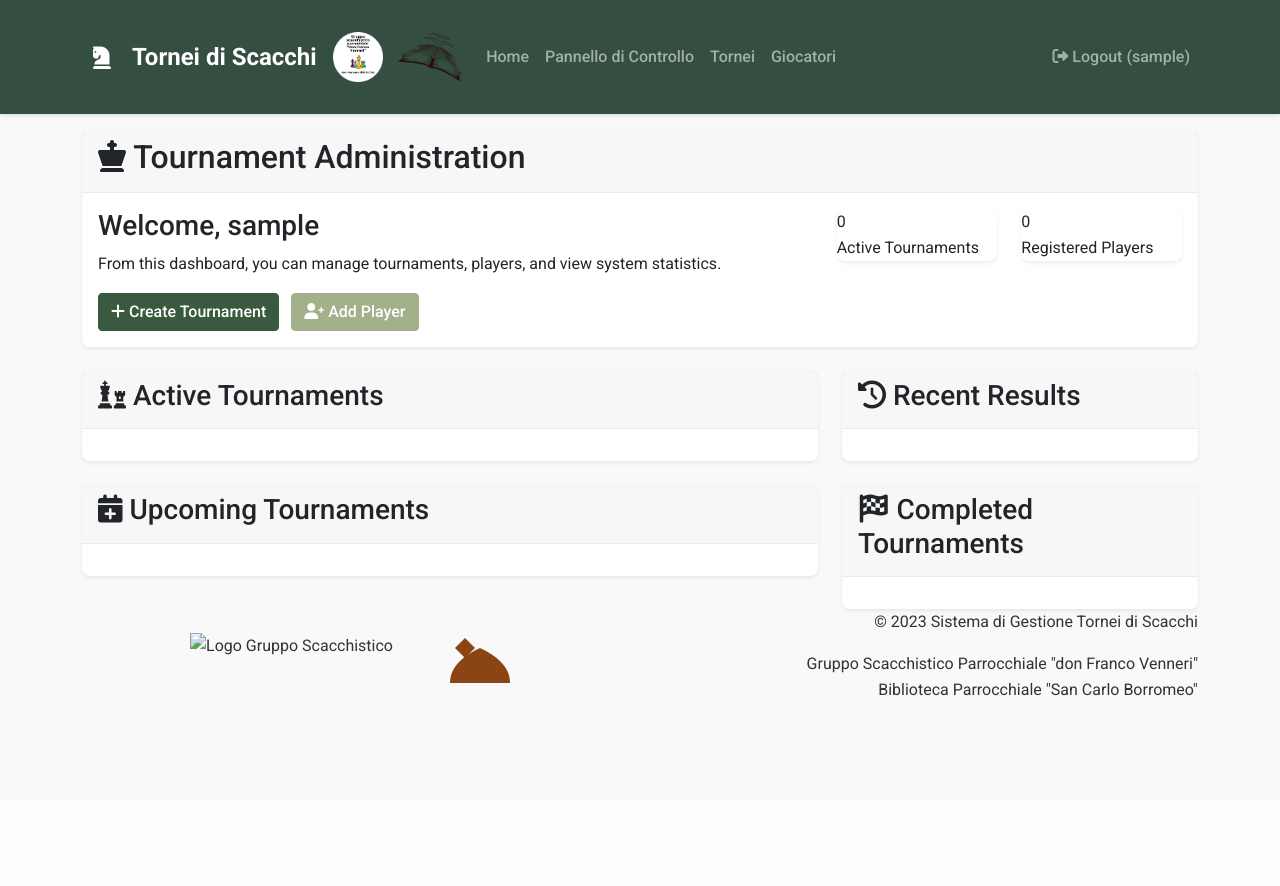
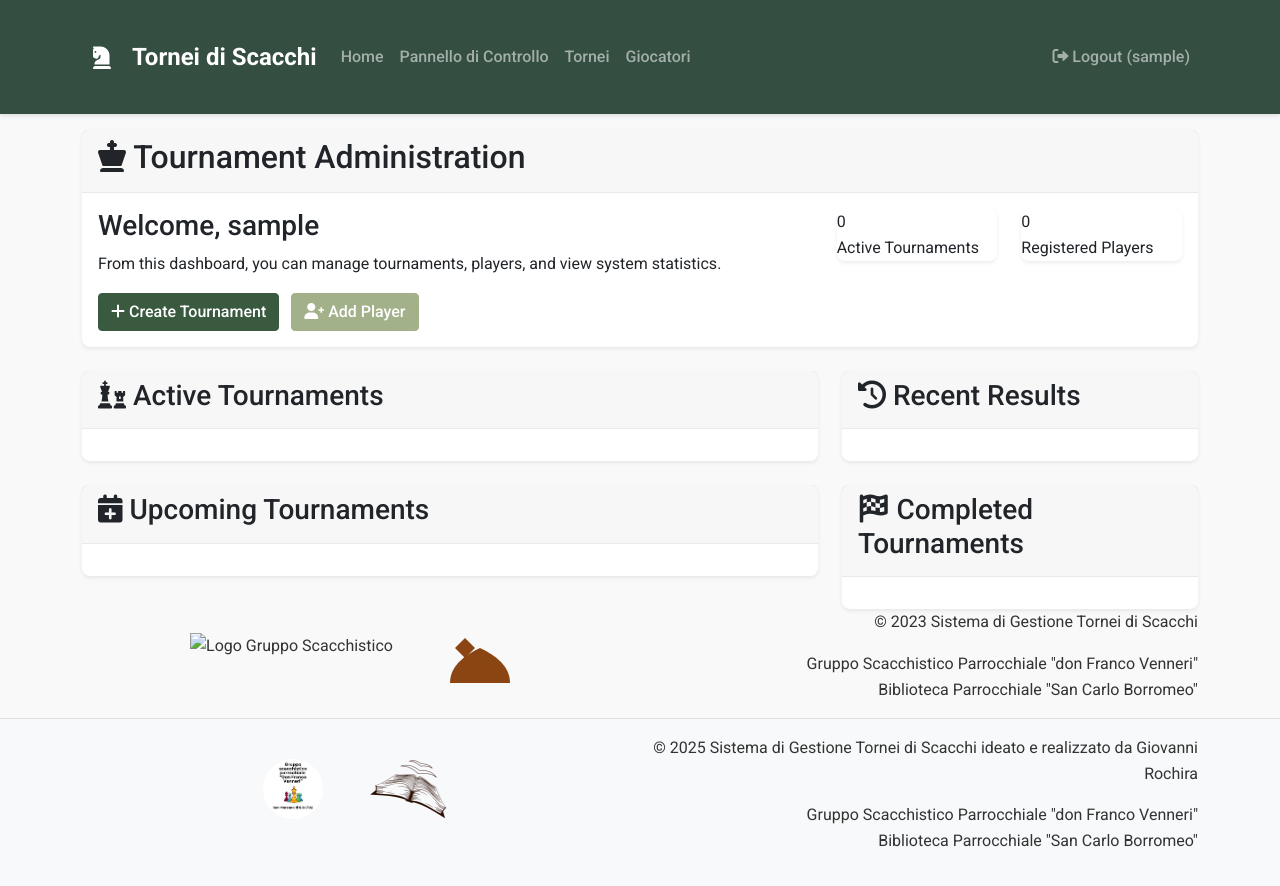
Before and after one commit to giorochi/ScacchistiDonFranco, a Flask app: page /admin/dashboard in a window 1280 px wide. Before the commit the page ends 696 px from the top, so only its background shows below. Run offline with Flask 3, Linux system fonts and the light colour scheme; the visitor is signed in with stand-in values (Sample User, id 1); data that the repository does not hold is empty.

Commit message:
Restore the website footer and remove the banner at the top as requested
Reverts removal of footer and removes banner from navbar in `templates/layout.html`.

Replit-Commit-Author: Agent
Replit-Commit-Session-Id: a7affa6b-0e8b-4d29-9bf4-93685ab3dcb1
Replit-Commit-Screenshot-Url: https://storage.googleapis.com/screenshot-production-us-central1/17650ef3-d9bc-486c-8329-b36643b839b5/f6e174e9-9711-469e-bdc1-f859469f6a5e.jpg

```diff
--- a/templates/layout.html
+++ b/templates/layout.html
@@ -37,10 +37,7 @@
             <button class="navbar-toggler" type="button" data-bs-toggle="collapse" data-bs-target="#navbarNav" aria-controls="navbarNav" aria-expanded="false" aria-label="Toggle navigation">
                 <span class="navbar-toggler-icon"></span>
             </button>
-            <div class="navbar-brand d-flex align-items-center">
-                <img src="{{ url_for('static', filename='img/logo_gruppo_scacchistico.png') }}" alt="Logo Gruppo Scacchistico" style="height: 50px; margin-right: 15px;">
-                <img src="{{ url_for('static', filename='img/logo_biblioteca.png') }}" alt="Logo Biblioteca" style="height: 50px;">
-            </div>
+            <!-- Banner rimosso come richiesto -->
             <div class="collapse navbar-collapse" id="navbarNav">
                 <ul class="navbar-nav me-auto">
                     <li class="nav-item">
@@ -148,6 +145,23 @@
         {%- endif -%}
     {% endmacro %}
 
-    <!-- Nessun footer come richiesto -->
+    <!-- Footer -->
+    <footer class="footer mt-auto py-3">
+        <div class="container">
+            <div class="row">
+                <div class="col-md-6">
+                    <div class="logo-container">
+                        <img src="{{ url_for('static', filename='img/logo_gruppo_scacchistico.png') }}" alt="Logo Gruppo Scacchistico" style="height: 60px; margin-right: 15px;">
+                        <img src="{{ url_for('static', filename='img/logo_biblioteca.png') }}" alt="Logo Biblioteca" style="height: 60px;">
+                    </div>
+                </div>
+                <div class="col-md-6 text-md-end mt-3 mt-md-0">
+                    <p>© 2025 Sistema di Gestione Tornei di Scacchi ideato e realizzato da Giovanni Rochira</p>
+                    <p>Gruppo Scacchistico Parrocchiale "don Franco Venneri"<br>
+                       Biblioteca Parrocchiale "San Carlo Borromeo"</p>
+                </div>
+            </div>
+        </div>
+    </footer>
 </body>
 </html>
```
